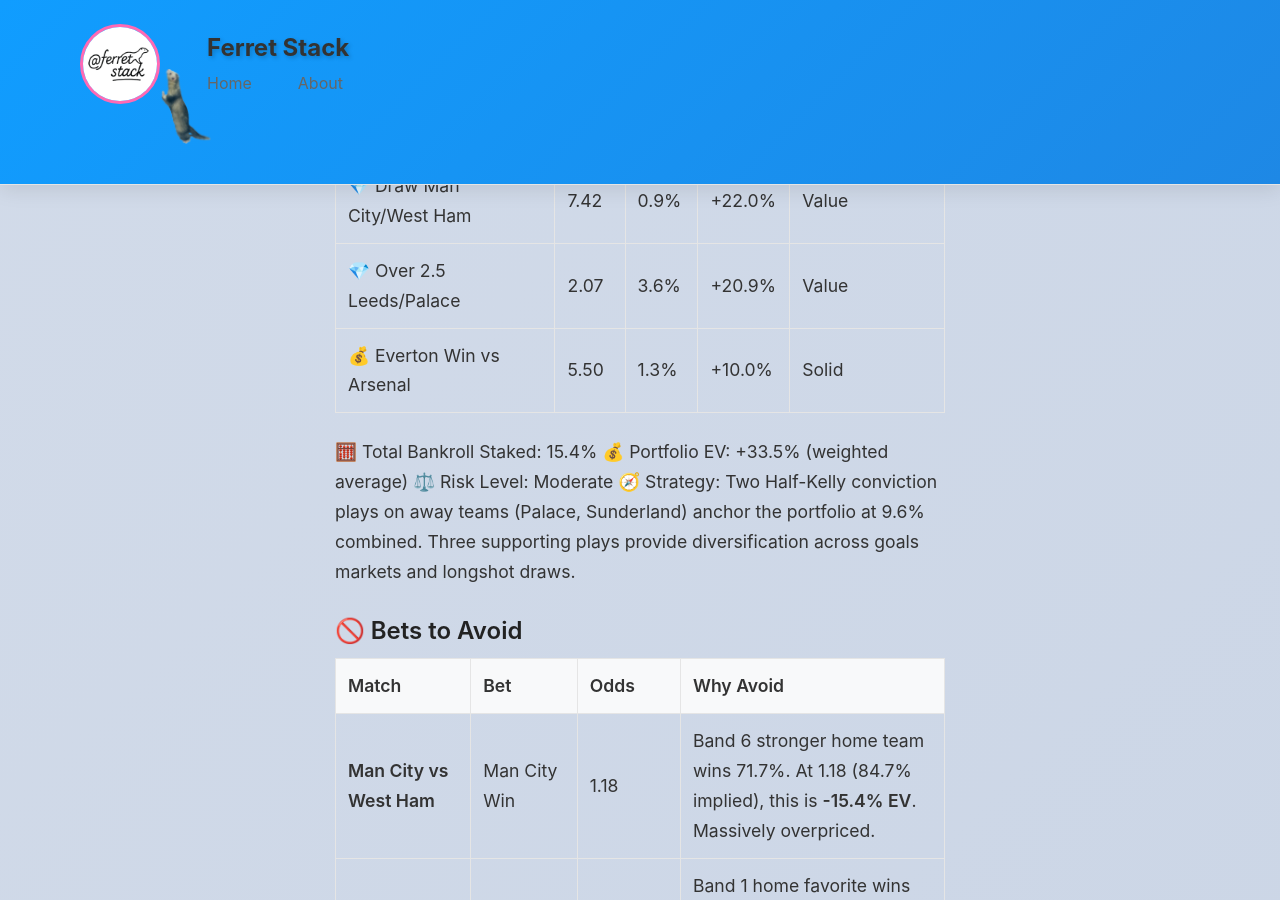
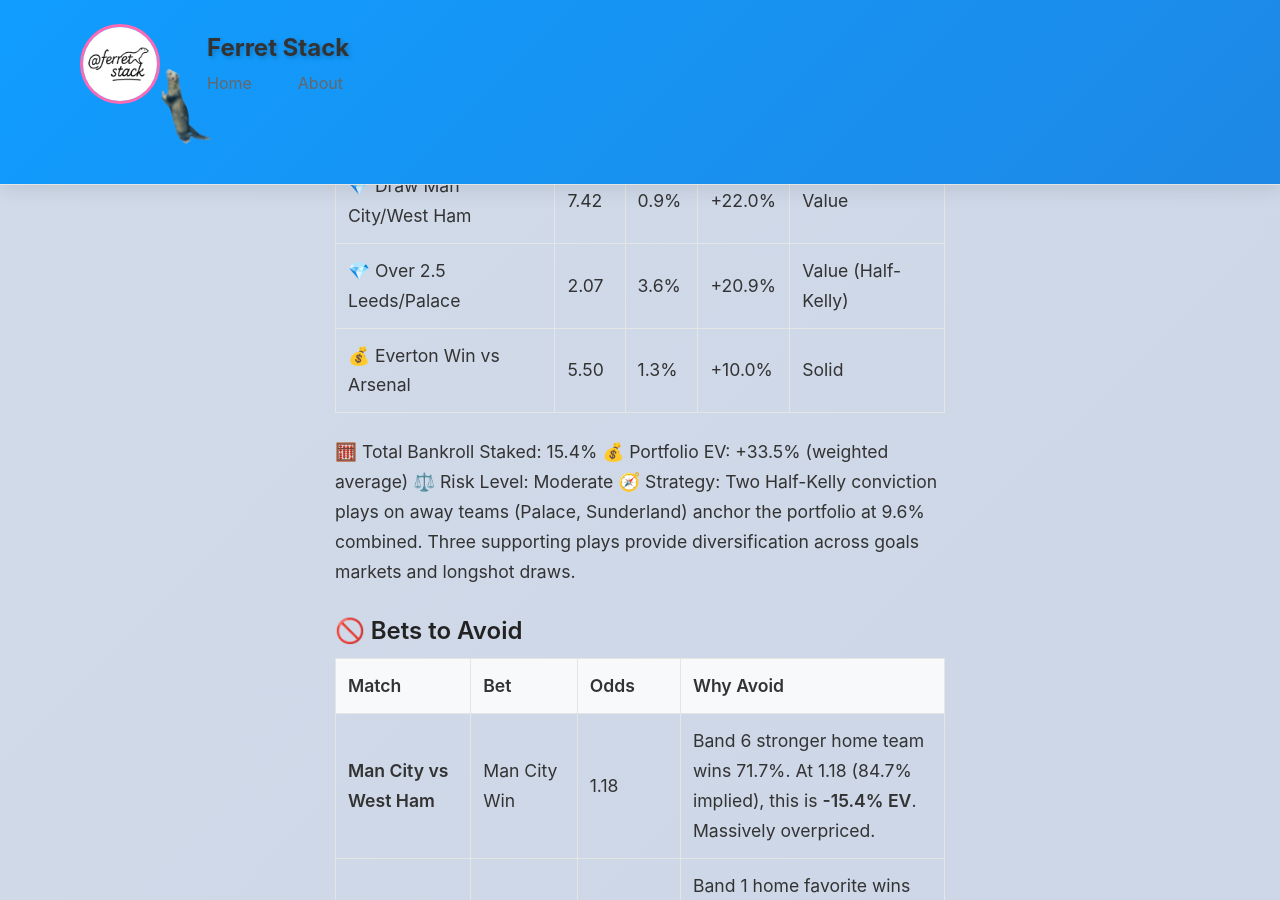
Before and after one commit to ferret-stack/ferret-stack.github.io, a Jekyll site: the page built from _posts/2025-12-16-Matchweek-17.md, in a window 1280 px wide and 900 px high, scrolled down 13784 px. Built offline with Jekyll 4.4.1, drawn with Linux system fonts in a browser that asks for light colours.

Commit message:
Update 2025-12-16-Matchweek-17.md

```diff
--- a/_posts/2025-12-16-Matchweek-17.md
+++ b/_posts/2025-12-16-Matchweek-17.md
@@ -318,7 +318,7 @@
       <td>2.07</td>
       <td>3.6%</td>
       <td>+20.9%</td>
-      <td>Value</td>
+      <td>Value (Half-Kelly)</td>
     </tr>
     <tr>
       <td>💰 Everton Win vs Arsenal</td>
```
